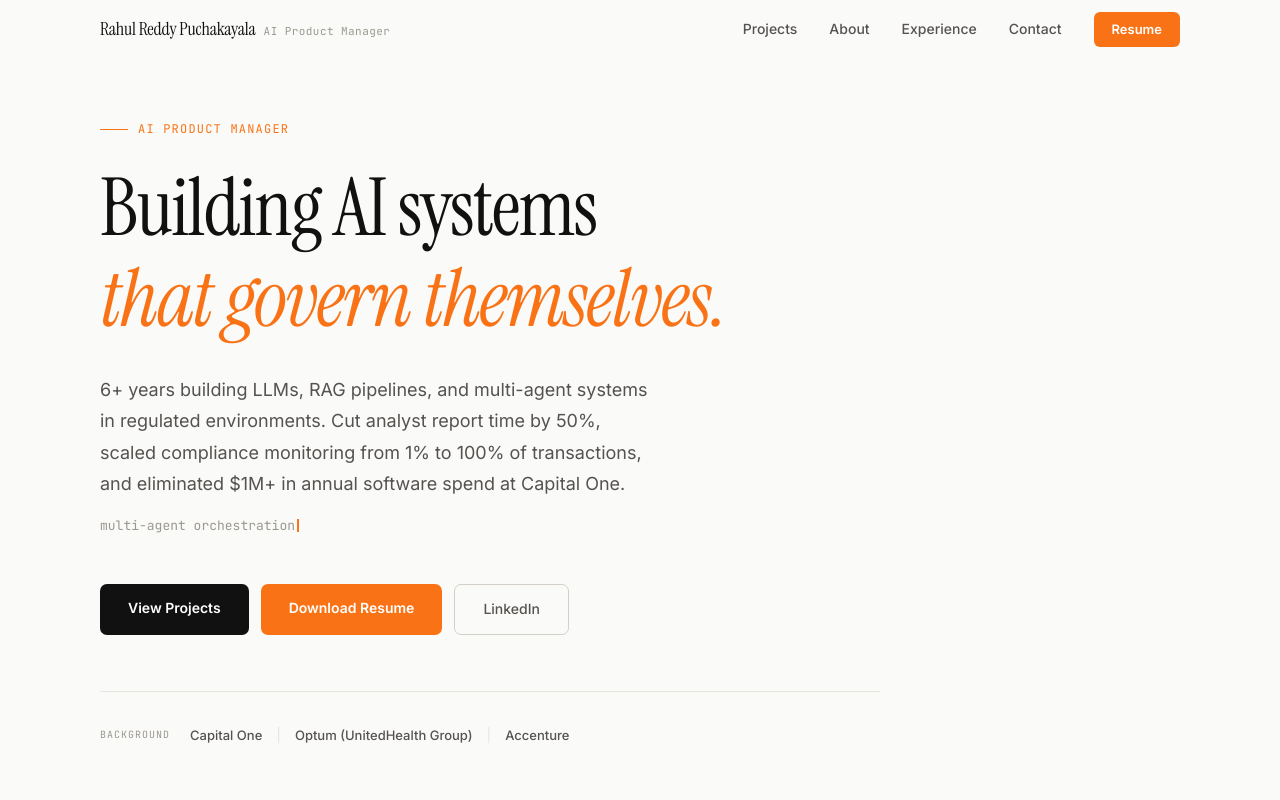
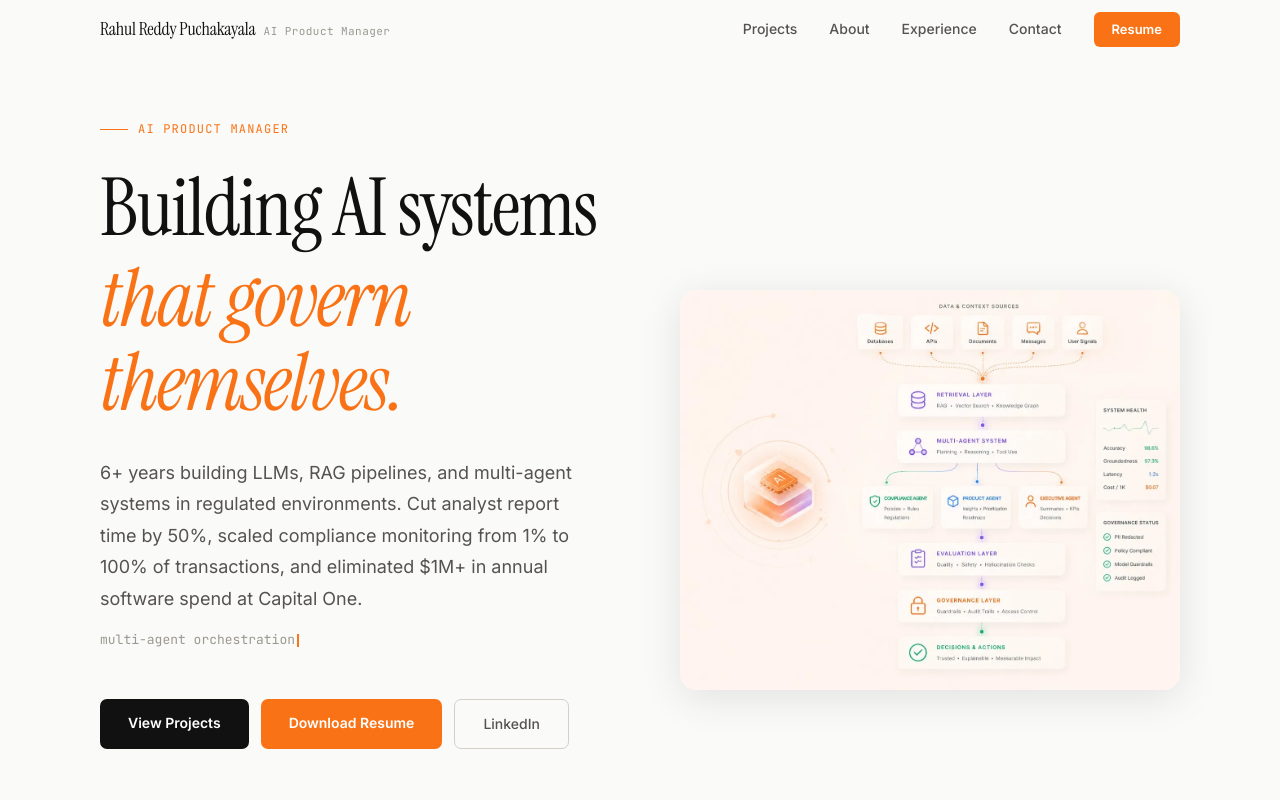
Before and after one commit to rahulreddyutd/rahul-portfolio-light, a Next.js app: page / in a window 1280 px wide. Shown: the top 800 px of the page. Built offline with nearby package versions, Linux system fonts and the light colour scheme.

Commit message:
fix: use architecture image in hero

```diff
--- a/src/app/page.tsx
+++ b/src/app/page.tsx
@@ -230,8 +230,10 @@ export default function Home() {
       <Nav />
 
       {/* HERO */}
-      <section style={{ minHeight: "100vh", display: "flex", flexDirection: "column", justifyContent: "center", padding: `120px ${W} 80px` }}>
-        <div style={{ maxWidth: "780px" }}>
+      <section style={{ minHeight: "100vh", display: "flex", alignItems: "center", padding: `120px ${W} 80px` }}>
+        <div style={{ display: "grid", gridTemplateColumns: "1fr 1fr", gap: "80px", alignItems: "center", width: "100%" }}>
+          {/* Left: text */}
+          <div>
           <div style={{ fontFamily: "'JetBrains Mono',monospace", fontSize: "12px", color: C.orange, letterSpacing: "0.1em", textTransform: "uppercase", marginBottom: "28px", display: "flex", alignItems: "center", gap: "10px" }}>
             <span style={{ display: "inline-block", width: "28px", height: "1.5px", background: C.orange }} />
             AI PRODUCT MANAGER
@@ -279,6 +281,22 @@ export default function Home() {
             ))}
           </div>
         </div>
+
+        {/* Right: architecture diagram */}
+        <div style={{ display: "flex", alignItems: "center", justifyContent: "center" }}>
+          <img
+            src="/architecture.png"
+            alt="AI system architecture: signals through retrieval, multi-agent OS, evaluation, governance, to decisions"
+            style={{
+              width: "100%",
+              maxWidth: "580px",
+              height: "auto",
+              borderRadius: "16px",
+              boxShadow: "0 8px 40px rgba(0,0,0,0.10)",
+            }}
+          />
+        </div>
+      </div>
       </section>
 
       {/* IMPACT NUMBERS */}
@@ -498,7 +516,7 @@ export default function Home() {
               <ul style={{ listStyle: "none", display: "flex", flexDirection: "column", gap: "10px" }}>
                 {bullets.map((b, j) => (
                   <li key={j} style={{ fontSize: "14px", color: C.text2, paddingLeft: "18px", position: "relative", lineHeight: 1.65 }}>
-                    <span style={{ position: "absolute", left: 0, color: C.text3, fontSize: "16px", lineHeight: 1 }}>·</span>
+                    <span style={{ position: "absolute", left: 0, color: C.border, fontSize: "16px", lineHeight: 1 }}>-</span>
                     <span dangerouslySetInnerHTML={{ __html: b }} />
                   </li>
                 ))}
@@ -516,7 +534,7 @@ export default function Home() {
             Let&apos;s build something<br /><em style={{ fontStyle: "italic", color: C.orange }}>that governs itself.</em>
           </h2>
           <p style={{ fontSize: "16px", color: C.text2, lineHeight: 1.8, marginBottom: "36px" }}>
-            Open to Senior AI PM roles. Currently at Capital One, selectively evaluating the right next move.
+            Open to Senior AI PM roles at companies building products in fintech, healthtech, and enterprise SaaS. Currently at Capital One, selectively evaluating the right next move.
           </p>
           <div style={{ display: "flex", gap: "12px", flexWrap: "wrap" }}>
             <a href="https://www.linkedin.com/in/rahulreddypuchakayala/" target="_blank" rel="noopener noreferrer" style={{ padding: "13px 26px", background: C.orange, color: "#fff", borderRadius: "7px", fontSize: "14px", fontWeight: 600, textDecoration: "none", transition: "background 0.15s" }}
```
